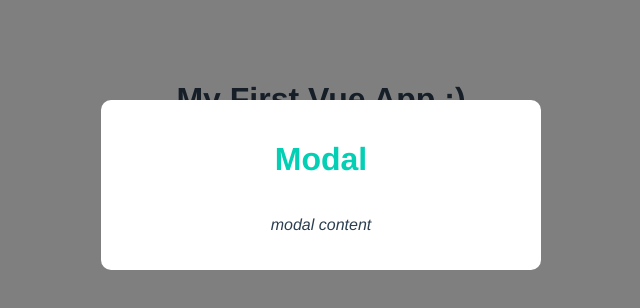
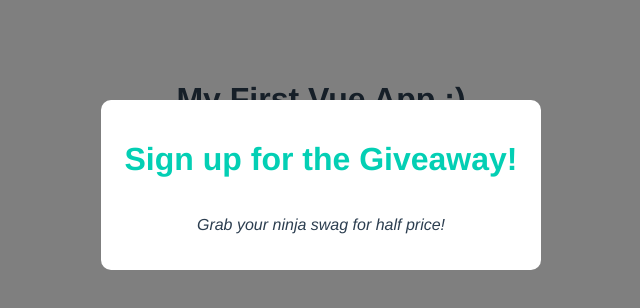
Before and after one commit to AndrzejChemerys/vue, a Vue app in the folder vue_courses/7_build_web_apps_with_vue_js_3_and_firebase/sec3/les1/modal-project/: page / in a window 1280 px wide. Shown: the top 308 px of the page, without its empty margins (319-959 px from the left). Built offline with nearby package versions, Linux system fonts and the light colour scheme.

Commit message:
Passing Data with Props

```diff
--- a/vue_courses/7_build_web_apps_with_vue_js_3_and_firebase/sec3/les1/modal-project/src/App.vue
+++ b/vue_courses/7_build_web_apps_with_vue_js_3_and_firebase/sec3/les1/modal-project/src/App.vue
@@ -1,6 +1,6 @@
 <template>
   <h1>{{ title }}</h1>
-  <Modal/>
+  <Modal :header="header" :text="text" theme="sale" />
 </template>
 
 <script>
@@ -13,7 +13,9 @@ export default {
   },
   data() {
     return {
-      title: 'My First Vue App :)'
+      title: 'My First Vue App :)',
+      header: 'Sign up for the Giveaway!',
+      text: 'Grab your ninja swag for half price!'
     }
   }
 }
--- a/vue_courses/7_build_web_apps_with_vue_js_3_and_firebase/sec3/les1/modal-project/src/components/Modal.vue
+++ b/vue_courses/7_build_web_apps_with_vue_js_3_and_firebase/sec3/les1/modal-project/src/components/Modal.vue
@@ -1,15 +1,16 @@
 <template>
   <div class="backdrop">
-    <div class="modal">
-      <h1>Modal</h1>
-      <p>modal content</p>
+    <div class="modal" :class="{ sale: theme === 'sale'}">
+      <h1>{{ header }}</h1>
+      <p>{{ text }}</p>
     </div>
   </div>
 </template>
 
 <script>
 export default {
-name: "Modal"
+  props: ['header', 'text', 'theme'],
+  name: "Modal"
 }
 </script>
 
```
